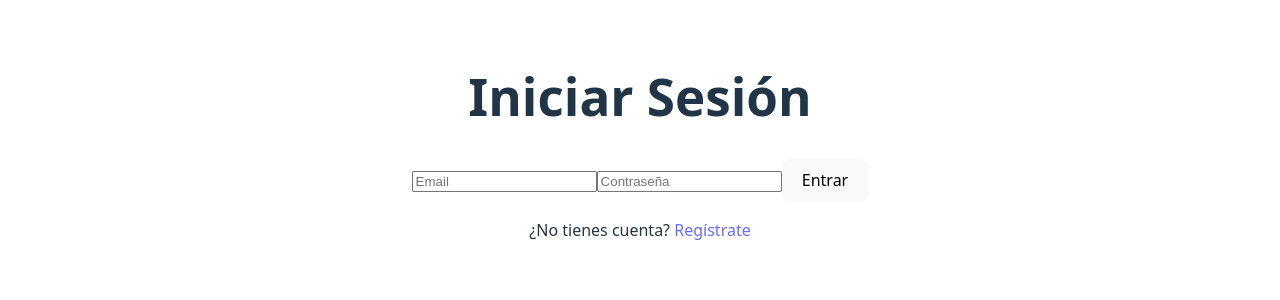
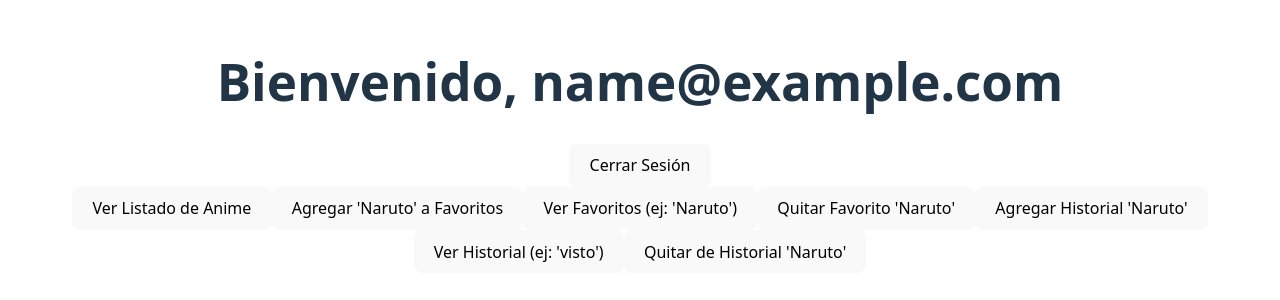
Before and after one commit to JoelxD12O/Hackaton_2, a React (Vite) app: page / in a window 1280 px wide. Before the commit this address led to /login. Shown: the part 254-554 px from the top of the page. Built offline with nearby package versions, Linux system fonts and the light colour scheme; sample sign-in values are in the browser's storage.

Commit message:
feat: agregamos el el page para usar los endpoints

```diff
--- a/src/App.tsx
+++ b/src/App.tsx
@@ -1,12 +1,20 @@
 import { Routes, Route, Navigate } from 'react-router-dom'
 import LoginPage from './pages/LoginPage'
 import RegisterPage from './pages/RegisterPage'
+import HomePage from './pages/HomePage'
+
 export default function App() {
   return (
     <Routes>
+      {/* Página de inicio protegida */}
+      <Route path="/" element={<HomePage />} />
+
+      {/* Autenticación */}
       <Route path="/login" element={<LoginPage />} />
       <Route path="/register" element={<RegisterPage />} />
-      <Route path="*" element={<Navigate to="/login" replace />} />
+
+      {/* Redireccionar rutas desconocidas a Home */}
+      <Route path="*" element={<Navigate to="/" replace />} />
     </Routes>
   )
 }
--- /dev/null
+++ b/src/pages/HomePage.tsx
@@ -0,0 +1,82 @@
+import { useEffect } from 'react'
+import { useNavigate } from 'react-router-dom'
+import { useAuth } from '../contexts/AuthContext'
+
+// Plantilla de Home donde se mostrarán botones para usar cada endpoint
+export default function HomePage() {
+  // Extrae el usuario autenticado y la función de logout del contexto de autenticación
+  const { user, logout } = useAuth()
+  // Hook para navegar programáticamente entre rutas
+  const navigate = useNavigate()
+
+  // Si no está autenticado, redirige a login
+  useEffect(() => {
+    // Si no hay usuario, redirige a la página de login
+    if (!user) {
+      navigate('/login', { replace: true })
+    }
+  }, [user]) // Se ejecuta cada vez que cambia el usuario
+
+  // Handlers de ejemplo (vacíos) para cada endpoint
+  // Navega a la página de registro
+
+  //const handleRegister = () => navigate('/register')
+  // Navega a la página de login
+  // const handleLogin = () => navigate('/login')
+  // Simula llamada para obtener lista de anime
+  const handleGetAnimeList = () => console.log('GET /api/anime/list?page=1&size=10')
+  // Simula llamada para agregar anime a favoritos
+  const handleAddToFavorites = () => console.log('POST /api/user/favorites { anime_id: 1 }')
+  // Simula llamada para obtener favoritos
+  const handleGetFavorites = () => console.log('GET /api/user/favorites?page=1&size=10')
+  // Simula llamada para quitar anime de favoritos
+  const handleRemoveFromFavorites = () => console.log('DELETE /api/user/favorites { anime_id: 1 }')
+  // Simula llamada para agregar anime al historial
+  const handleAddToHistory = () => console.log('POST /api/user/history { anime_id: 1, status: "visto" }')
+  // Simula llamada para obtener historial
+  const handleGetHistory = () => console.log('GET /api/user/history?page=1&size=10')
+  // Simula llamada para quitar anime del historial
+  const handleRemoveFromHistory = () => console.log('DELETE /api/user/history { anime_id: 1 }')
+
+  // Datos de ejemplo para mostrar en los botones
+  const exampleAnime = { id: 1, title: 'Naruto' }
+  const exampleFavorite = { anime_id: 1, title: 'Naruto' }
+  const exampleHistory = { anime_id: 1, title: 'Naruto', status: 'visto' }
+
+  return (
+    <div className="max-w-3xl mx-auto p-6 space-y-6">
+      {/* Saludo al usuario autenticado */}
+      <h1 className="text-3xl font-bold">Bienvenido, {user?.email}</h1>
+      {/* Botón para cerrar sesión */}
+      <button onClick={logout} className="px-4 py-2 bg-red-500 text-white rounded">
+        Cerrar Sesión
+      </button>
+
+      {/* Grid de botones para simular los endpoints */}
+      <div className="grid grid-cols-1 md:grid-cols-2 gap-4">
+        {/* Cada botón ejecuta un handler diferente */}
+        <button onClick={handleGetAnimeList} className="py-2 bg-blue-600 text-white rounded">
+          Ver Listado de Anime
+        </button>
+        <button onClick={handleAddToFavorites} className="py-2 bg-yellow-500 text-white rounded">
+          Agregar '{exampleAnime.title}' a Favoritos
+        </button>
+        <button onClick={handleGetFavorites} className="py-2 bg-purple-600 text-white rounded">
+          Ver Favoritos (ej: '{exampleFavorite.title}')
+        </button>
+        <button onClick={handleRemoveFromFavorites} className="py-2 bg-gray-600 text-white rounded">
+          Quitar Favorito '{exampleFavorite.title}'
+        </button>
+        <button onClick={handleAddToHistory} className="py-2 bg-green-600 text-white rounded">
+          Agregar Historial '{exampleHistory.title}'
+        </button>
+        <button onClick={handleGetHistory} className="py-2 bg-teal-600 text-white rounded">
+          Ver Historial (ej: '{exampleHistory.status}')
+        </button>
+        <button onClick={handleRemoveFromHistory} className="py-2 bg-pink-600 text-white rounded">
+          Quitar de Historial '{exampleHistory.title}'
+        </button>
+      </div>
+    </div>
+  )
+}
--- a/src/pages/LoginPage.tsx
+++ b/src/pages/LoginPage.tsx
@@ -1,6 +1,6 @@
 // src/pages/LoginPage.tsx
 import React, { useState } from 'react'
-import { useLogin } from '../hooks/UseAuth'
+import { useLogin } from '../hooks/useAuth'
 import { useNavigate, Link } from 'react-router-dom'
 
 export default function LoginPage() {
--- a/src/pages/RegisterPage.tsx
+++ b/src/pages/RegisterPage.tsx
@@ -1,6 +1,6 @@
 // src/pages/RegisterPage.tsx
 import React, { useState } from 'react'
-import { useRegister } from '../hooks/UseAuth'
+import { useRegister } from '../hooks/useAuth'
 import { useNavigate, Link } from 'react-router-dom'
 
 export default function RegisterPage() {
```
